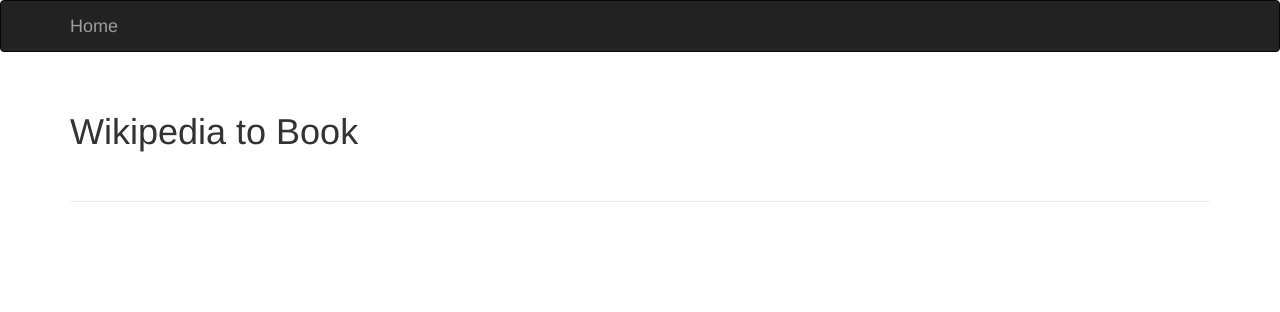
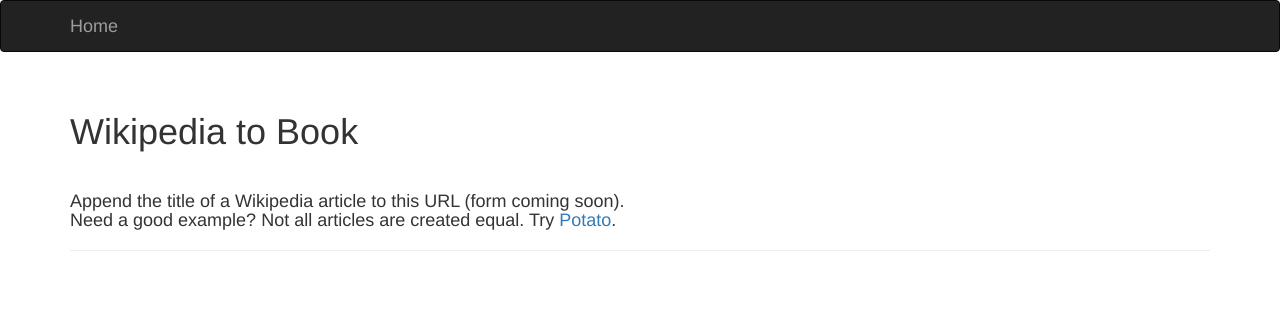
Before and after one commit to jeremyfreudberg/Wikipedia_to_Book, a Flask app: page / in a window 1280 px wide. Shown: the top 312 px of the page. Run offline with Flask 2, Linux system fonts and the light colour scheme; some libraries are stand-ins or nearby versions.

Commit message:
Make some quality revisions

```diff
--- a/main.py
+++ b/main.py
@@ -35,6 +35,10 @@ def page(term):
     ref =w.references
     gbooks = [x for x in ref if 'books.google' in x]
     processed = [process_gbooks(y) for y in gbooks]
+    while ('Timeout',) in processed:
+        processed.remove(('Timeout',))
+    while ('No title found', 'No author found', 'No ISBN found') in processed:
+        processed.remove(('No title found', 'No author found', 'No ISBN found'))
     if len(processed) > 0:
         result = str(processed)
     else:
--- a/templates/pretty.html
+++ b/templates/pretty.html
@@ -27,7 +27,12 @@
     <div class ='page-header'>
 	<h1>Wikipedia to Book</h1><br>
         {% block page_content %}
+		{% if result|length == 0 %}
+		<h4>Append the title of a Wikipedia article to this URL (form coming soon).<br>
+		Need a good example? Not all articles are created equal. Try <a href="/Potato">Potato</a>.</h4>
+		{% else %}
 		<h4>{{ result }}</h4>
+		{% endif %}
 		{% endblock %}
     </div>
 </div>
```
